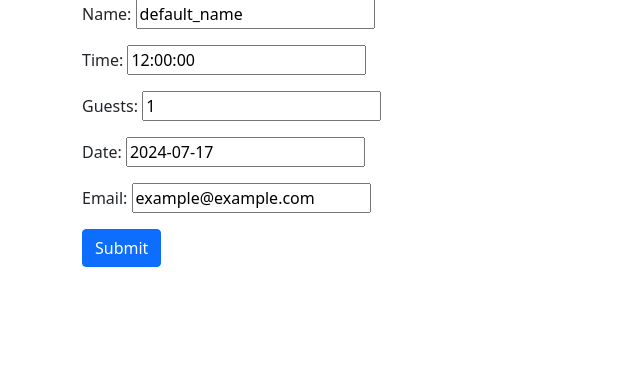
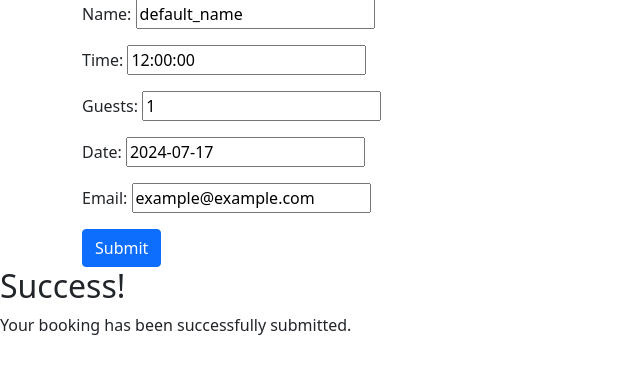
Before and after one commit to creepersguitar/CI-project4, a Django app: page /create-booking/ in a window 1280 px wide. Shown: the part 147-521 px from the top of the page, without its empty margins (0-640 px from the left). Run offline with Django 4.2, Linux system fonts and the light colour scheme; the visitor is signed in with stand-in values (Sample User, id 1); parts of the project's set-up code (start-up, migrations or seed data) failed here and were passed over.

Commit message:
readded popup content into html

```diff
--- a/backgroundcode/templates/create_booking.html
+++ b/backgroundcode/templates/create_booking.html
@@ -16,6 +16,11 @@
             <button type="submit" class="btn btn-primary">Submit</button>
         </form>
     </div>
+    <!-- Hidden Popup content -->
+    <div id="successPopup" class="popup">
+        <h2>Success!</h2>
+        <p>Your booking has been successfully submitted.</p>
+    </div>
     <script src="https://cdn.jsdelivr.net/npm/bootstrap@5.0.1/dist/js/bootstrap.bundle.min.js"></script>
     <script src="../static/backgroundcode/Javascript/script.js"></script>
 </body>
```
